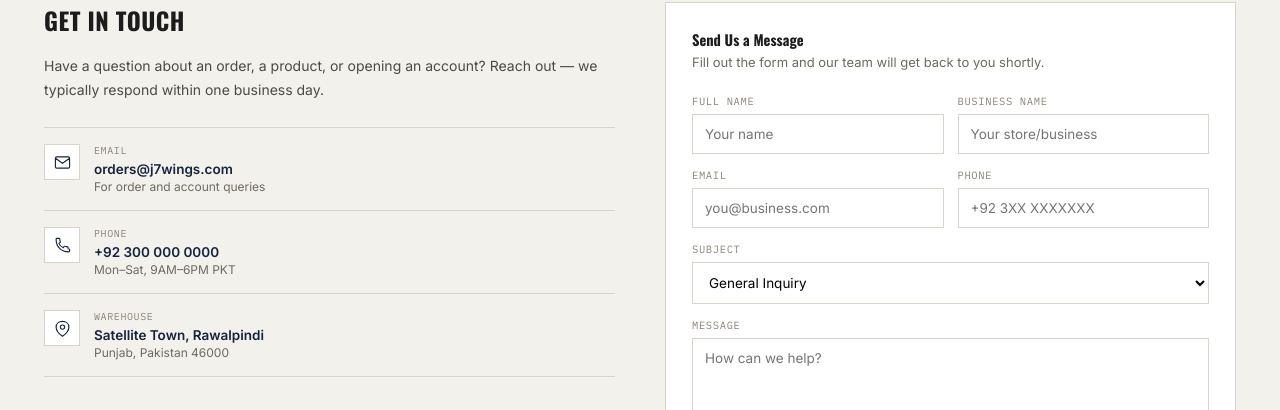
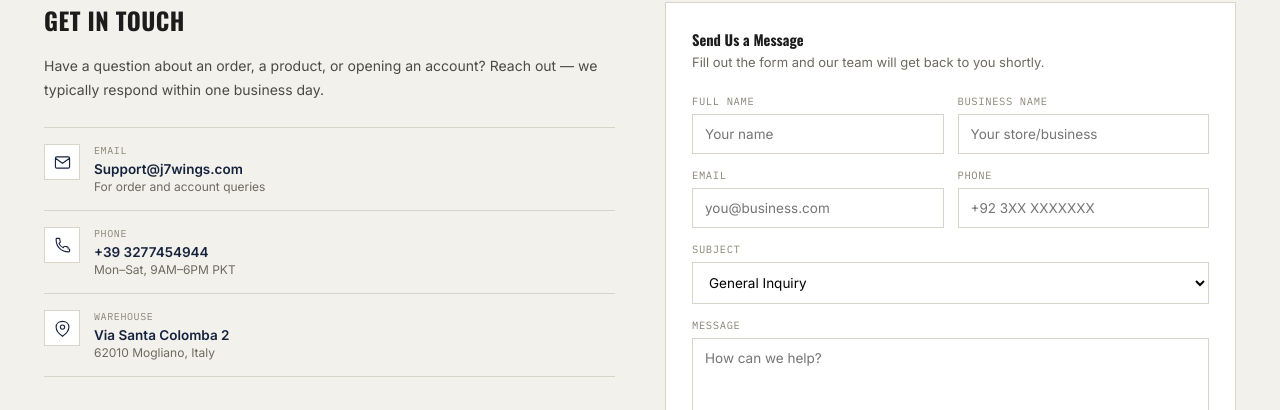
Before and after one commit to Iqra2-svg/j7wings-website, a React (Vite) app: page /about in a window 1280 px wide. Shown: the part 1350-1760 px from the top of the page. Built offline with nearby package versions, Linux system fonts and the light colour scheme.

Commit message:
Update contact details and lower minimum order to

```diff
--- a/src/pages/AboutContact.jsx
+++ b/src/pages/AboutContact.jsx
@@ -218,7 +218,7 @@ export default function AboutContact() {
               </div>
               <div>
                 <div className="label">Email</div>
-                <div className="val">orders@j7wings.com</div>
+                <div className="val">Support@j7wings.com</div>
                 <div className="sub">For order and account queries</div>
               </div>
             </div>
@@ -236,7 +236,7 @@ export default function AboutContact() {
               </div>
               <div>
                 <div className="label">Phone</div>
-                <div className="val">+92 300 000 0000</div>
+                <div className="val">+39 3277454944</div>
                 <div className="sub">Mon&ndash;Sat, 9AM&ndash;6PM PKT</div>
               </div>
             </div>
@@ -253,8 +253,8 @@ export default function AboutContact() {
               </div>
               <div>
                 <div className="label">Warehouse</div>
-                <div className="val">Satellite Town, Rawalpindi</div>
-                <div className="sub">Punjab, Pakistan 46000</div>
+                <div className="val">Via Santa Colomba 2</div>
+                <div className="sub">62010 Mogliano, Italy</div>
               </div>
             </div>
           </div>
--- a/src/pages/Checkout.jsx
+++ b/src/pages/Checkout.jsx
@@ -138,7 +138,7 @@ export default function Checkout() {
       <div className="topbar">
         <div className="wrap">
           <span>MIN. ORDER $500</span>
-          <span>Need help? +92 300 000 0000</span>
+          <span>Need help? +39 3277454944</span>
         </div>
       </div>
 
--- a/src/pages/Home.jsx
+++ b/src/pages/Home.jsx
@@ -125,9 +125,9 @@ export default function Home() {
     <div className="page-home">
       <div className="topbar">
         <div className="wrap">
-          <span>MIN. ORDER $500</span>
+          <span>MIN. ORDER $50</span>
           <span>
-            <a href="#">Contact Us</a> &nbsp;|&nbsp; +92 300 000 0000
+            <a href="#">Contact Us</a> &nbsp;|&nbsp; +39 3277454944
           </span>
         </div>
       </div>
--- a/src/pages/OrderConfirmation.jsx
+++ b/src/pages/OrderConfirmation.jsx
@@ -112,8 +112,8 @@ export default function OrderConfirmation() {
     <>
       <div className="topbar">
         <div className="wrap">
-          <span>MIN. ORDER $500</span>
-          <span>Need help? +92 300 000 0000</span>
+          <span>MIN. ORDER $50</span>
+          <span>Need help? +39 3277454944</span>
         </div>
       </div>
 
```
